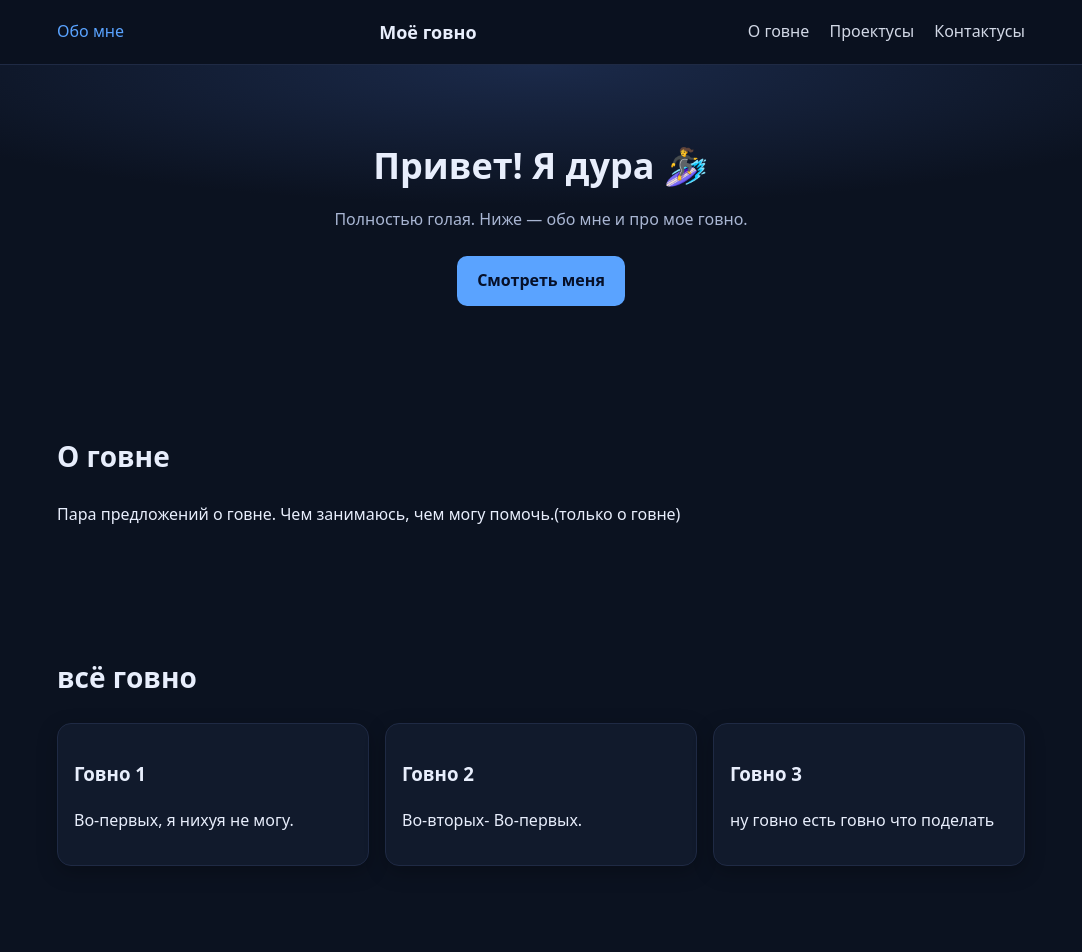
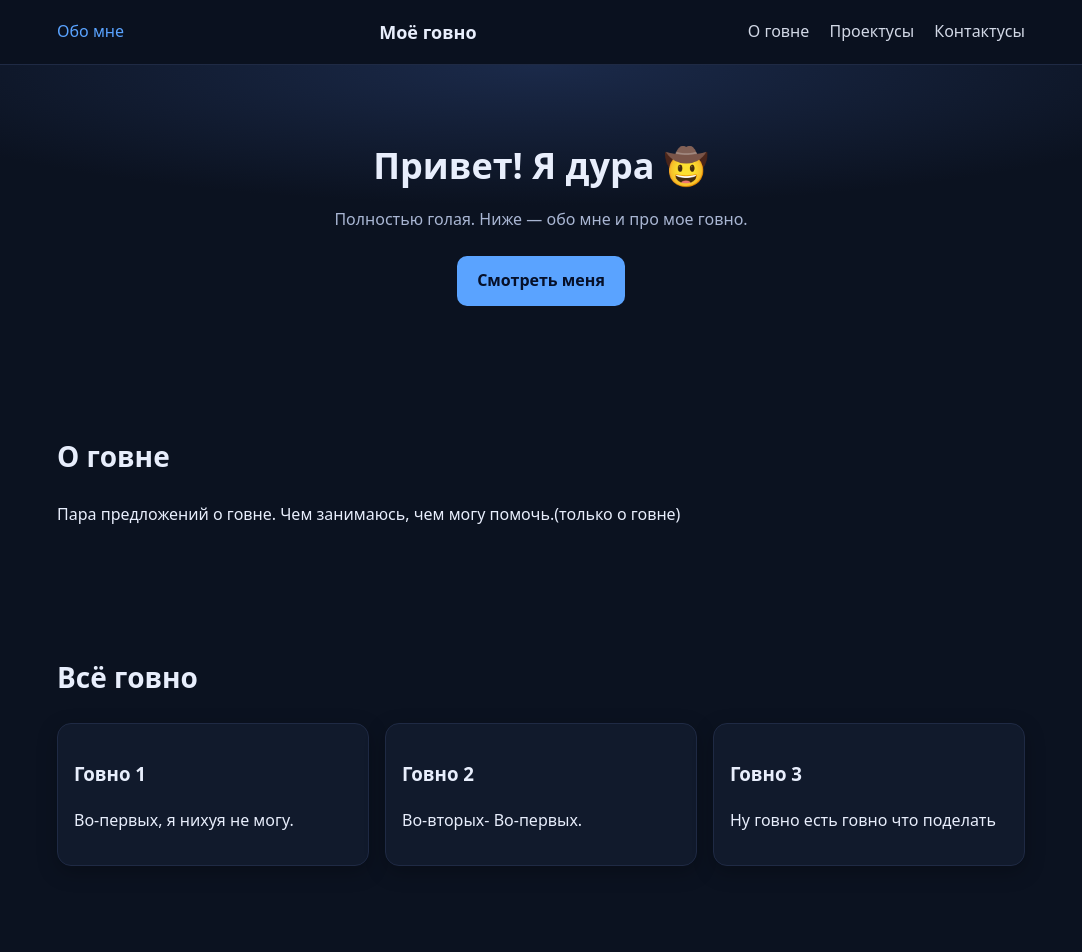
Before and after one commit to nacht228/nacht228.github.io, a plain HTML site: page index.html in a window 1280 px wide. Shown: the top 952 px of the page, without its empty margins (99-1181 px from the left). Drawn offline with Linux system fonts and the light colour scheme.

Commit message:
Update index.html

```diff
--- a/index.html
+++ b/index.html
@@ -25,7 +25,7 @@
   <main>
     <section class="hero">
       <div class="container">
-        <h1>Привет! Я дура 🏄‍♀️</h1>
+        <h1>Привет! Я дура 🤠</h1>
         <p>Полностью голая. Ниже — обо мне и про мое говно.</p>
         <a class="btn" href="#work">Смотреть меня</a>
       </div>
@@ -40,7 +40,7 @@
 
     <section id="work" class="section">
       <div class="container">
-        <h2>всё говно</h2>
+        <h2>Всё говно</h2>
         <div class="grid">
           <article class="card">
             <h3>Говно 1</h3>
@@ -52,7 +52,7 @@
           </article>
           <article class="card">
             <h3>Говно 3</h3>
-            <p>ну говно есть говно что поделать</p>
+            <p>Ну говно есть говно что поделать</p>
           </article>
         </div>
       </div>
```
